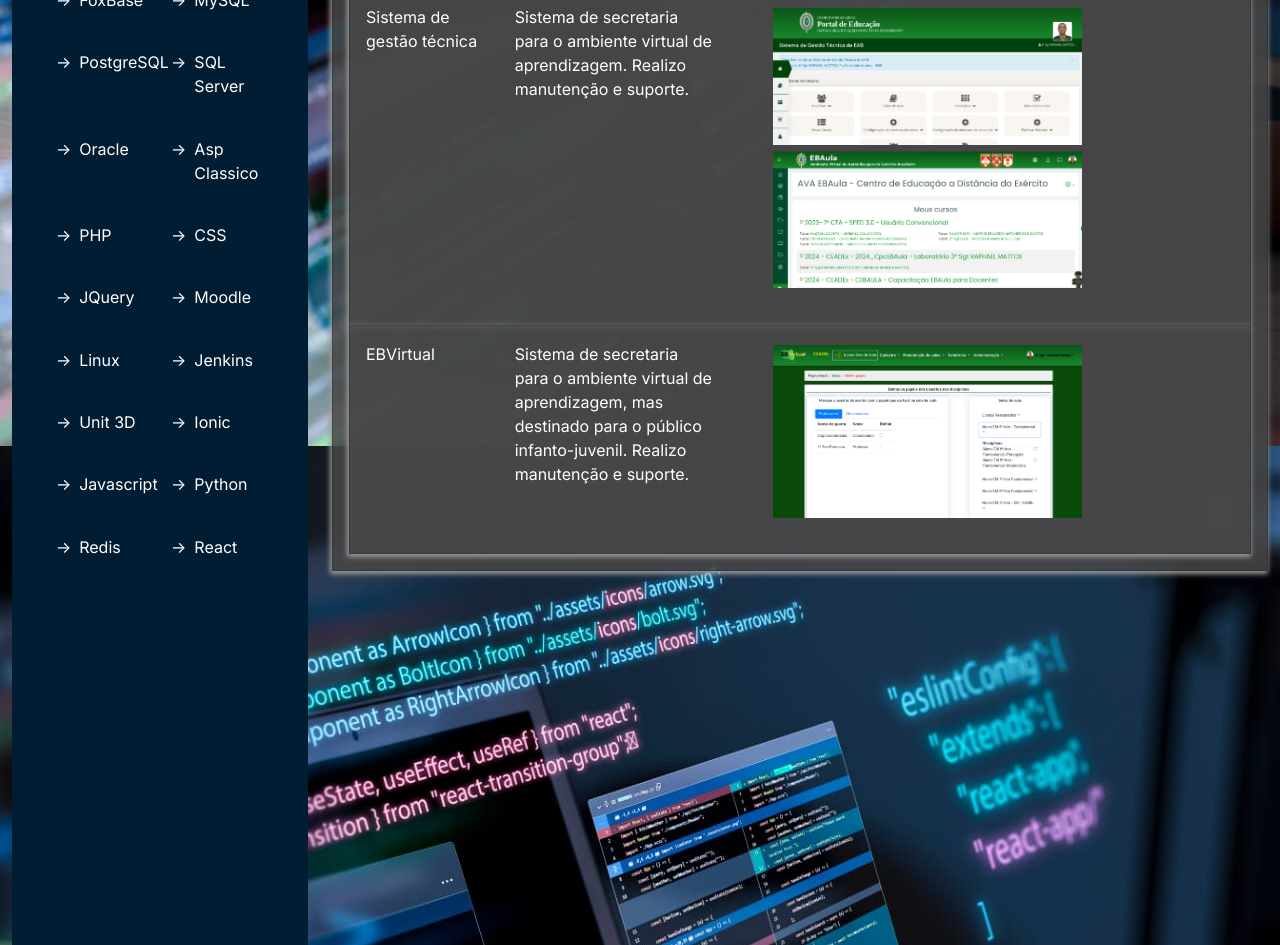
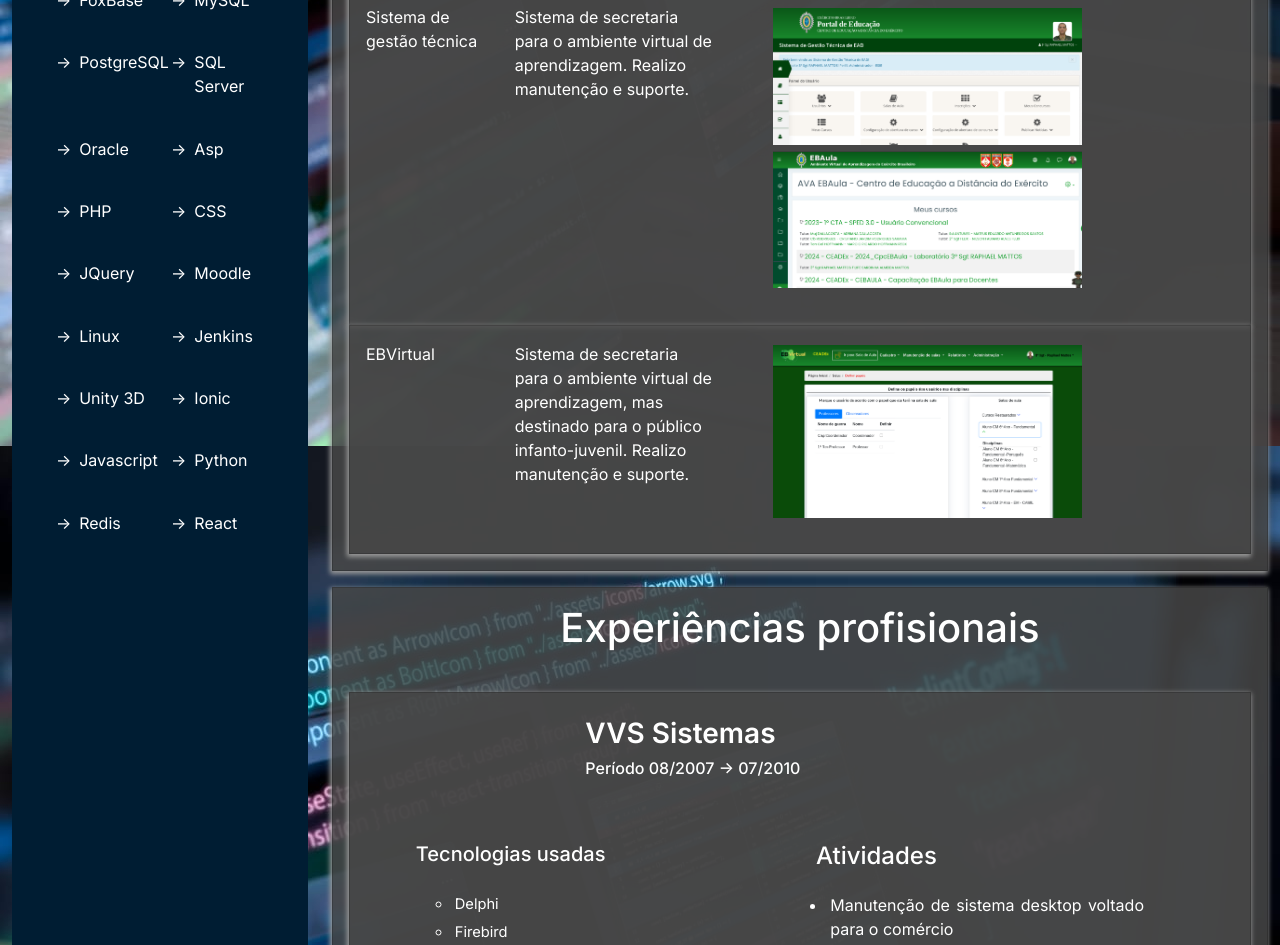
Before and after one commit to raphaelfilipemattos/portfolio, a Next.js app: page / in a window 1280 px wide. Shown: the part 620-1565 px from the top of the page. Built offline with nearby package versions, Linux system fonts and the light colour scheme.

Commit message:
Melhorando alguns comportamentos

```diff
--- a/src/app/layout.js
+++ b/src/app/layout.js
@@ -7,7 +7,7 @@ import { SpeedInsights } from "@vercel/speed-insights/next"
 import Header from "@/componentes/header/Header";
 import Formacao from "@/componentes/formacao/Formacao";
 import Trabalhos from "@/componentes/trabalhos/Trabalhos";
-
+import Experiencias from "@/componentes/experiencias/Experiencas";
 
 const inter = Inter({ subsets: ["latin"] });
 
@@ -17,18 +17,22 @@ export default function RootLayout({ children }) {
   return (
     <html lang="en">
       <head>
+        <title>Raphael Mattos | Dev</title>
+        <meta name="description" content="Software solutions for your company. I make websites and/or software to make your life easier." />
+        <meta name="googlebot" content="all" />
+        <meta name="robots" content="all"/>
         <script src= "/assets/js/bootstrap.min.js" defer/>
+
       </head>
       <body className={inter.className}>
             <main className="container-fluid">
                 <Header>
-                {children}
-                {!! children &&
-                  <div className={""}>
-                    <Formacao />
-                    <Trabalhos/>
-                  </div>
-                }
+                    <div className="">
+                      <Formacao />
+                      <Trabalhos />
+                      <Experiencias/>
+                    </div>
+
                 </Header>
           </main>
 
--- a/src/app/page.js
+++ b/src/app/page.js
@@ -1,7 +1,3 @@
-export const metadata = {
-  title: "Portfolio Raphael Mattos",
-  description: "Professional apresentention Raphael Mattos | Dev ",
-};
 export default function Home() {
   return (
   <></>
--- a/src/componentes/experiencias/Experiencas.js
+++ b/src/componentes/experiencias/Experiencas.js
@@ -7,16 +7,27 @@ import IdiomaService from "@/app/services/IdiomaServcice";
 export default function Experiencias(){
     const {idioma} = useContext(IdiomaService);
     const experienias = ExperienciasModel(idioma);
-    const titulo = {
-        "PT": "Experiências profisionais",
-        "EN" : "Professional experiences"
+    const textos = {
+        "PT": {
+               titulo: "Experiências profisionais",
+               periodo: "Período",
+               atividade: "Atividades",
+               tecnologias: "Tecnologias usadas"
+            },
+        "EN" : {
+                titulo:  "Professional experiences",
+                periodo: "Period",
+                atividade: "Performed activities",
+                tecnologias: "Technologies used"
+              }
+
     }
 
     return (
         <Secao>
             <div className={style.experiencias+" card"} id="experiencias">
                 <div className="row m-auto p-3">
-                    <h1>{titulo[idioma]}</h1>
+                    <h1>{textos[idioma].titulo}</h1>
                 </div>
                 <div className="card-body d-flex  flex-column flex-wrap  align-content-center">
                     {experienias.map((experieniaItem, key) => {
@@ -24,13 +35,13 @@ export default function Experiencias(){
                             <div key={key} className="mb-2 card">
                                 <div className="row card-body m-auto p-4">
                                     <h3 className="fw-semibold">{experieniaItem.empresa}</h3>
-                                    <h6 className="fs-6">Período {experieniaItem.datainicial} -&gt; {experieniaItem.datafinal} </h6>
+                                    <h6 className="fs-6">{textos[idioma].periodo} {experieniaItem.datainicial} -&gt; {experieniaItem.datafinal} </h6>
                                 </div>
                                 <div className="row card-body p-3 m-auto ">
                                     <div className="col-md-6">
 
                                         <div className="row card-body">
-                                            <h5>Tecnologias usadas</h5>
+                                            <h5>{textos[idioma].tecnologias}</h5>
                                             <ul className={style.lista_tecnologias}>
                                                 {experieniaItem.tecnologias.split(";").map( (tec, key)=>{
                                                     return (<li key={key}>
@@ -43,7 +54,7 @@ export default function Experiencias(){
                                         </div>
                                     </div>
                                     <div className="col-md-6 card-body">
-                                        <h4>Atividades</h4>
+                                        <h4>{textos[idioma].atividade}</h4>
                                         <ul className={style.lista_atividade}>
                                             {experieniaItem.atividades.split(";").map( (atv, key)=>{
                                                     return (<li className={style.atividade} key={key}>
--- a/src/componentes/header/Header.js
+++ b/src/componentes/header/Header.js
@@ -25,7 +25,7 @@ export default function Header({children}){
                 descricao: "Trabalhos realizados"
             },
             {
-                link: "experiencias",
+                link: "/#experiencias",
                 descricao: "Experiências profisionais"
             }
         ]
@@ -42,7 +42,7 @@ export default function Header({children}){
                 descricao: "Works"
             },
             {
-                link: "experiencias",
+                link: "/#experiencias",
                 descricao: "Professional experiences"
             }
         ]
--- a/src/models/ExperienciasModel.js
+++ b/src/models/ExperienciasModel.js
@@ -12,9 +12,9 @@ function experienciaPT(){
     empresas.push(new Experiencia("Empresa Fácil","07/2010","10/2013","Delphi; FoxBase; MySQL", "Manutenção de sistema desktop voltado para o comércio; Migração de dados; Suporte ao cliente") );
     empresas.push(new Experiencia("Nasajon Sistemas","10/2013","08/2015","Delphi; PostgreSQL", "Manutenção de sistema desktop para escritório de contabilidade; Migração de dados") );
     empresas.push(new Experiencia("Tema Sistemas","09/2015","03/2016","Delphi; SQL Server", "Manutenção de sistema desktop para mercado financeiro") );
-    empresas.push(new Experiencia("Infoideias","01/2017","07/2019","Delphi; MySQL; Oracle; Asp Classico;  PHP; CSS; JQuery", "Manutenção de sistema desktop para escola; Manutenção em sistemas web( um sistema em Asp classico e outro em PHP); Suporte ao cliente; análise de requisitos; levantamento de necessidades; gerenciamento de equipe; gerenciamento de projetos") );
+    empresas.push(new Experiencia("Infoideias","01/2017","07/2019","Delphi; MySQL; Oracle; Asp;  PHP; CSS; JQuery", "Manutenção de sistema desktop para escola; Manutenção em sistemas web( um sistema em Asp e outro em PHP); Suporte ao cliente; análise de requisitos; levantamento de necessidades; gerenciamento de equipe; gerenciamento de projetos") );
     empresas.push(new Experiencia("Exército Brasileiro","08/2019","Atualmente",
-                                  "PHP; MySQL; Oracle; PostgreSQL;Moodle; Linux; Jenkins; Unit 3D; Ionic; JQuery; Javascript; Python; Redis; React",
+                                  "PHP; MySQL; Oracle; PostgreSQL;Moodle; Linux; Jenkins; Unity 3D; Ionic; JQuery; Javascript; Python; Redis; React",
                                   "Manutenção de sistemas web voltados para educação a distância; Gerenciamento de bancos de dados MySQL e PostgreSQL; "+
                                   "Administração de cloud própria com linux; gerenciamento do sistema LMS Moodle; análise de requisitos; "+
                                   "levantamento de necessidades; auto gerenciamento; gerenciamento de projetos; Suporte a usuários ") );
@@ -27,9 +27,9 @@ function experienciaEN(){
     empresas.push(new  Experiencia("Empresa Fácil","07/2010","10/2013","Delphi; FoxBase; MySQL", "Desktop system maintenance for commerce; Data migration; Customer support") );
     empresas.push(new  Experiencia("Nasajon Sistemas","10/2013","08/2015","Delphi; PostgreSQL", "Desktop system maintenance for accounting office; Data migration") );
     empresas.push(new  Experiencia("Tema Sistemas","09/2015","03/2016","Delphi; SQL Server", "Desktop system maintenance for financial markets") );
-    empresas.push(new  Experiencia("Infoideias","01/2017","07/2019","Delphi; MySQL; Oracle; Asp Classico;  PHP; CSS; JQuery; React", "Desktop system maintenance for school; Maintenance of web systems (one system in classic Asp and another in PHP); Customer support; requirements analysis; needs assessment; team management; project management") );
+    empresas.push(new  Experiencia("Infoideias","01/2017","07/2019","Delphi; MySQL; Oracle; Asp;  PHP; CSS; JQuery; React", "Desktop system maintenance for school; Maintenance of web systems (one system in Asp and another in PHP); Customer support; requirements analysis; needs assessment; team management; project management") );
     empresas.push(new  Experiencia("Brazilian Army","08/2019","Current day",
-                                  "PHP; MySQL; Oracle; PostgreSQL;Moodle; Linux; Jenkins; Unit 3D; Ionic; JQuery; Javascript; Python; Redis",
+                                  "PHP; MySQL; Oracle; PostgreSQL;Moodle; Linux; Jenkins; Unity 3D; Ionic; JQuery; Javascript; Python; Redis",
                                   "Maintenance of web systems for distance education; Management of MySQL and PostgreSQL databases; "+
                                   "Own cloud administration with Linux; LMS Moodle system management; requirements analysis; "+
                                   "needs assessment; self-management; project management; user support") );
```
